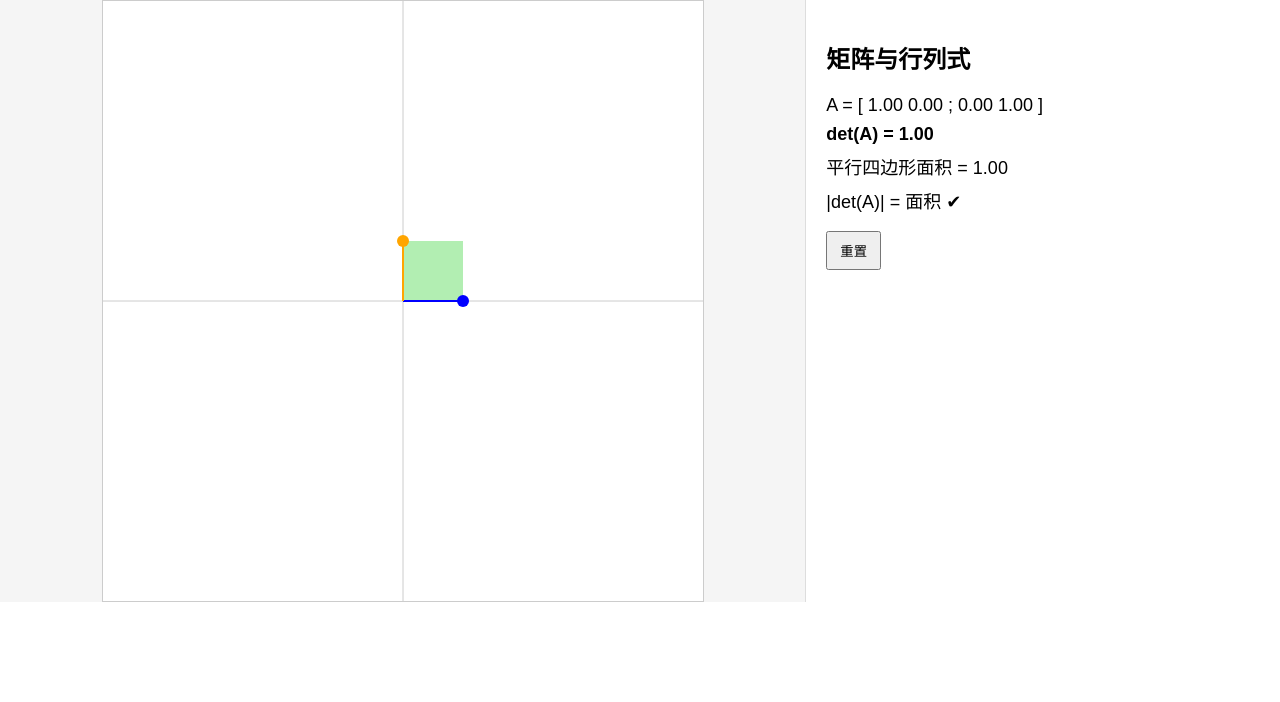
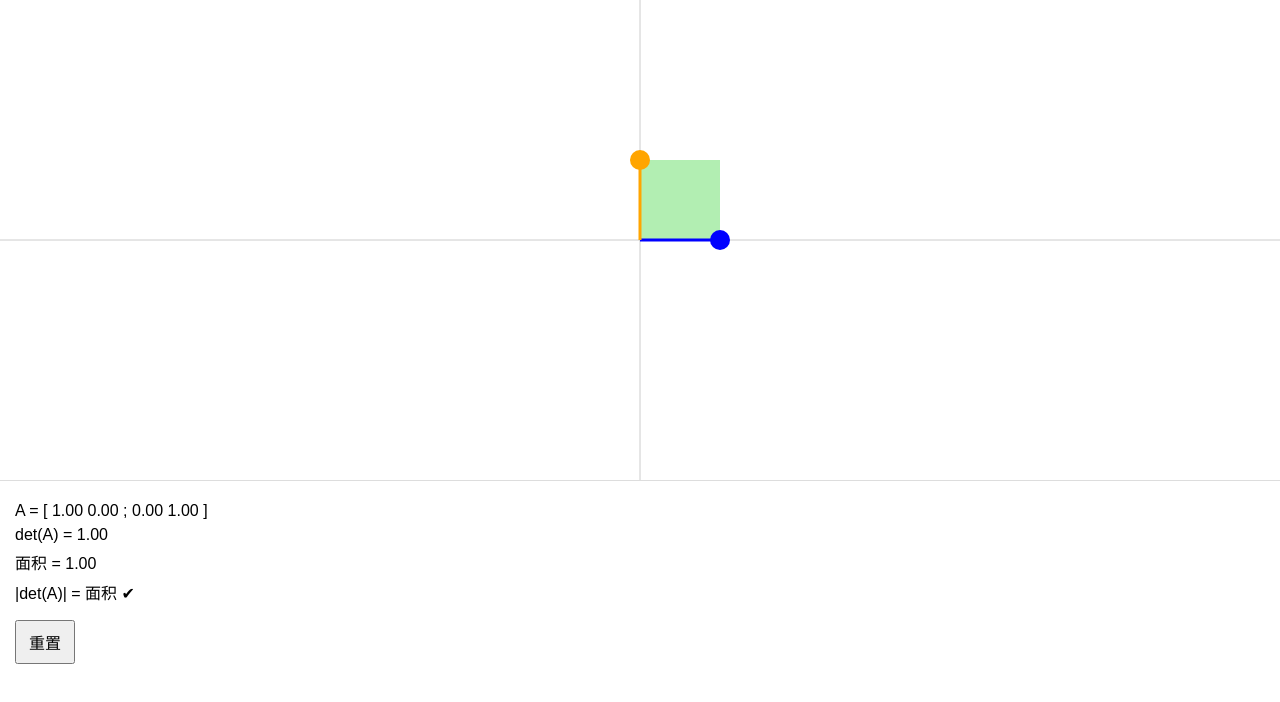
Before and after one commit to LinearAlgebra2025/determinant, a plain HTML site: page index.html in a window 1280 px wide. Drawn offline with Linux system fonts and the light colour scheme.

Commit message:
index.html

```diff
--- a/index.html
+++ b/index.html
@@ -14,99 +14,96 @@
 <title>行列式几何意义可视化工具</title>
 <style>
 body{
+    margin:0;
     font-family: Arial, sans-serif;
     display:flex;
-    margin:0;
+    flex-direction:column;
 }
-#left{
-    width:65%;
-    background:#f5f5f5;
+
+#canvasContainer{
+    width:100%;
+    height:60vh;
+    background:#f0f0f0;
     display:flex;
     justify-content:center;
     align-items:center;
 }
-#right{
-    width:35%;
-    padding:20px;
-    background:white;
-    border-left:1px solid #ddd;
-}
+
 canvas{
     background:white;
-    border:1px solid #ccc;
+    touch-action:none;
 }
+
+#info{
+    padding:15px;
+    background:white;
+    border-top:1px solid #ddd;
+    font-size:16px;
+}
+
+.value{
+    margin:6px 0;
+}
+
 button{
     padding:8px 12px;
     margin-top:10px;
-    cursor:pointer;
-}
-.value{
-    font-size:18px;
-    margin:8px 0;
-}
-.highlight{
-    font-weight:bold;
-}
-.zero{
-    color:red;
+    font-size:16px;
 }
 </style>
 </head>
 <body>
 
-<div id="left">
-<canvas id="canvas" width="600" height="600"></canvas>
+<div id="canvasContainer">
+<canvas id="canvas"></canvas>
 </div>
 
-<div id="right">
-<h2>矩阵与行列式</h2>
-
+<div id="info">
 <div class="value" id="matrixDisplay"></div>
-<div class="value highlight" id="detDisplay"></div>
+<div class="value" id="detDisplay"></div>
 <div class="value" id="areaDisplay"></div>
 <div class="value" id="relationDisplay"></div>
-
 <button onclick="resetVectors()">重置</button>
-
 </div>
 
 <script>
 const canvas = document.getElementById("canvas");
 const ctx = canvas.getContext("2d");
 
-const origin = {x:300,y:300};
-const scale = 60;
+function resizeCanvas(){
+    canvas.width = window.innerWidth;
+    canvas.height = window.innerHeight * 0.6;
+    origin = {x:canvas.width/2, y:canvas.height/2};
+    scale = Math.min(canvas.width,canvas.height)/6;
+    draw();
+}
+window.addEventListener("resize",resizeCanvas);
+
+let origin = {x:0,y:0};
+let scale = 60;
 
 let v1 = {x:1,y:0};
 let v2 = {x:0,y:1};
 
 let dragging = null;
 
-canvas.addEventListener("mousedown",function(e){
-    const mouse = getMouse(e);
-    if(dist(mouse,toCanvas(v1))<10) dragging="v1";
-    else if(dist(mouse,toCanvas(v2))<10) dragging="v2";
-});
-canvas.addEventListener("mousemove",function(e){
-    if(dragging){
-        const mouse=getMouse(e);
-        const vx=(mouse.x-origin.x)/scale;
-        const vy=(origin.y-mouse.y)/scale;
-        if(dragging==="v1"){v1.x=vx;v1.y=vy;}
-        if(dragging==="v2"){v2.x=vx;v2.y=vy;}
-        draw();
+function getPosition(e){
+    const rect = canvas.getBoundingClientRect();
+    if(e.touches){
+        return {
+            x: e.touches[0].clientX - rect.left,
+            y: e.touches[0].clientY - rect.top
+        };
+    }else{
+        return {
+            x: e.clientX - rect.left,
+            y: e.clientY - rect.top
+        };
     }
-});
-canvas.addEventListener("mouseup",()=>dragging=null);
-canvas.addEventListener("mouseleave",()=>dragging=null);
-
-function getMouse(e){
-    const rect=canvas.getBoundingClientRect();
-    return {x:e.clientX-rect.left,y:e.clientY-rect.top};
 }
 
 function dist(a,b){
-    return Math.sqrt((a.x-b.x)**2+(a.y-b.y)**2);
+    return Math.sqrt((a.x-b.x)**2 + (a.y-b.y)**2);
 }
 
 function toCanvas(v){
@@ -115,6 +112,36 @@ function toCanvas(v){
         y: origin.y - v.y*scale
     };
 }
+
+function startDrag(e){
+    const pos = getPosition(e);
+    if(dist(pos,toCanvas(v1))<20) dragging="v1";
+    else if(dist(pos,toCanvas(v2))<20) dragging="v2";
+}
+
+function moveDrag(e){
+    if(!dragging) return;
+    e.preventDefault();
+    const pos = getPosition(e);
+    const vx = (pos.x-origin.x)/scale;
+    const vy = (origin.y-pos.y)/scale;
+    if(dragging==="v1"){ v1.x=vx; v1.y=vy; }
+    if(dragging==="v2"){ v2.x=vx; v2.y=vy; }
+    draw();
+}
+
+function endDrag(){
+    dragging=null;
+}
+
+canvas.addEventListener("mousedown",startDrag);
+canvas.addEventListener("mousemove",moveDrag);
+canvas.addEventListener("mouseup",endDrag);
+canvas.addEventListener("mouseleave",endDrag);
+
+canvas.addEventListener("touchstart",startDrag);
+canvas.addEventListener("touchmove",moveDrag);
+canvas.addEventListener("touchend",endDrag);
 
 function drawAxes(){
     ctx.strokeStyle="#ccc";
@@ -128,24 +155,24 @@ function drawAxes(){
 }
 
 function drawVector(v,color){
-    const end=toCanvas(v);
+    const end = toCanvas(v);
     ctx.strokeStyle=color;
     ctx.fillStyle=color;
-    ctx.lineWidth=2;
+    ctx.lineWidth=3;
     ctx.beginPath();
     ctx.moveTo(origin.x,origin.y);
     ctx.lineTo(end.x,end.y);
     ctx.stroke();
 
     ctx.beginPath();
-    ctx.arc(end.x,end.y,6,0,Math.PI*2);
+    ctx.arc(end.x,end.y,10,0,Math.PI*2);
     ctx.fill();
 }
 
 function drawParallelogram(){
-    const p1=toCanvas(v1);
-    const p2=toCanvas(v2);
-    const p3=toCanvas({x:v1.x+v2.x,y:v1.y+v2.y});
+    const p1 = toCanvas(v1);
+    const p2 = toCanvas(v2);
+    const p3 = toCanvas({x:v1.x+v2.x, y:v1.y+v2.y});
 
     const det = v1.x*v2.y - v1.y*v2.x;
 
@@ -166,21 +193,21 @@ function updateInfo(){
     const det = v1.x*v2.y - v1.y*v2.x;
     const area = Math.abs(det);
 
-    document.getElementById("matrixDisplay").innerHTML=
-    `A = [ ${v1.x.toFixed(2)}  ${v2.x.toFixed(2)} ;
-           ${v1.y.toFixed(2)}  ${v2.y.toFixed(2)} ]`;
+    document.getElementById("matrixDisplay").innerHTML =
+    `A = [ ${v1.x.toFixed(2)} ${v2.x.toFixed(2)} ;
+           ${v1.y.toFixed(2)} ${v2.y.toFixed(2)} ]`;
 
-    document.getElementById("detDisplay").innerHTML=
+    document.getElementById("detDisplay").innerHTML =
     `det(A) = ${det.toFixed(2)}`;
 
-    document.getElementById("areaDisplay").innerHTML=
-    `平行四边形面积 = ${area.toFixed(2)}`;
+    document.getElementById("areaDisplay").innerHTML =
+    `面积 = ${area.toFixed(2)}`;
 
     if(Math.abs(det)<0.0001){
-        document.getElementById("relationDisplay").innerHTML=
-        `<span class="zero">两个向量线性相关（行列式为0）</span>`;
+        document.getElementById("relationDisplay").innerHTML =
+        `<span style="color:red">向量线性相关（行列式为0）</span>`;
     }else{
-        document.getElementById("relationDisplay").innerHTML=
+        document.getElementById("relationDisplay").innerHTML =
         `|det(A)| = 面积 ✔`;
     }
 }
@@ -200,7 +227,7 @@ function resetVectors(){
     draw();
 }
 
-draw();
+resizeCanvas();
 </script>
 
 </body>
```
